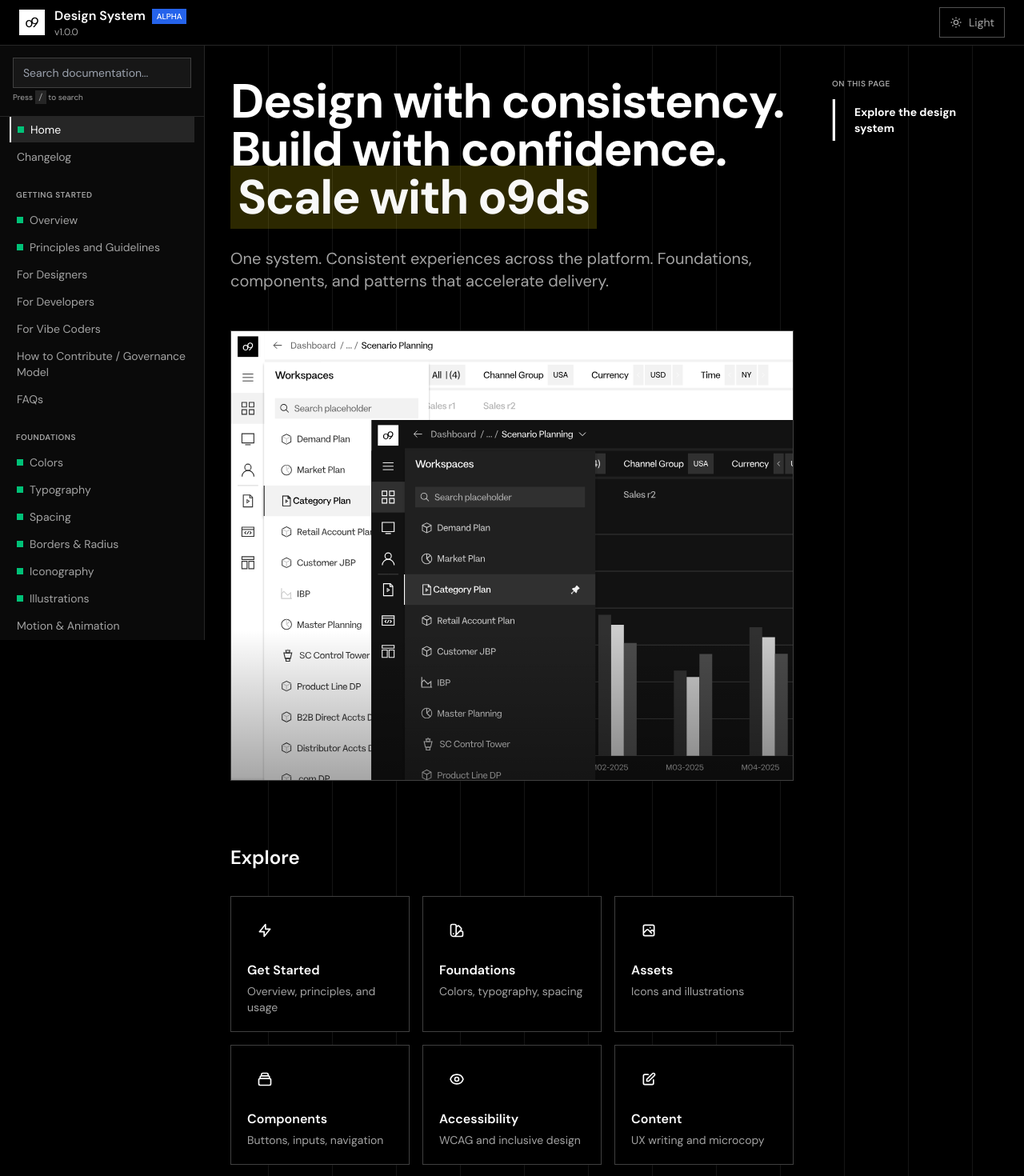
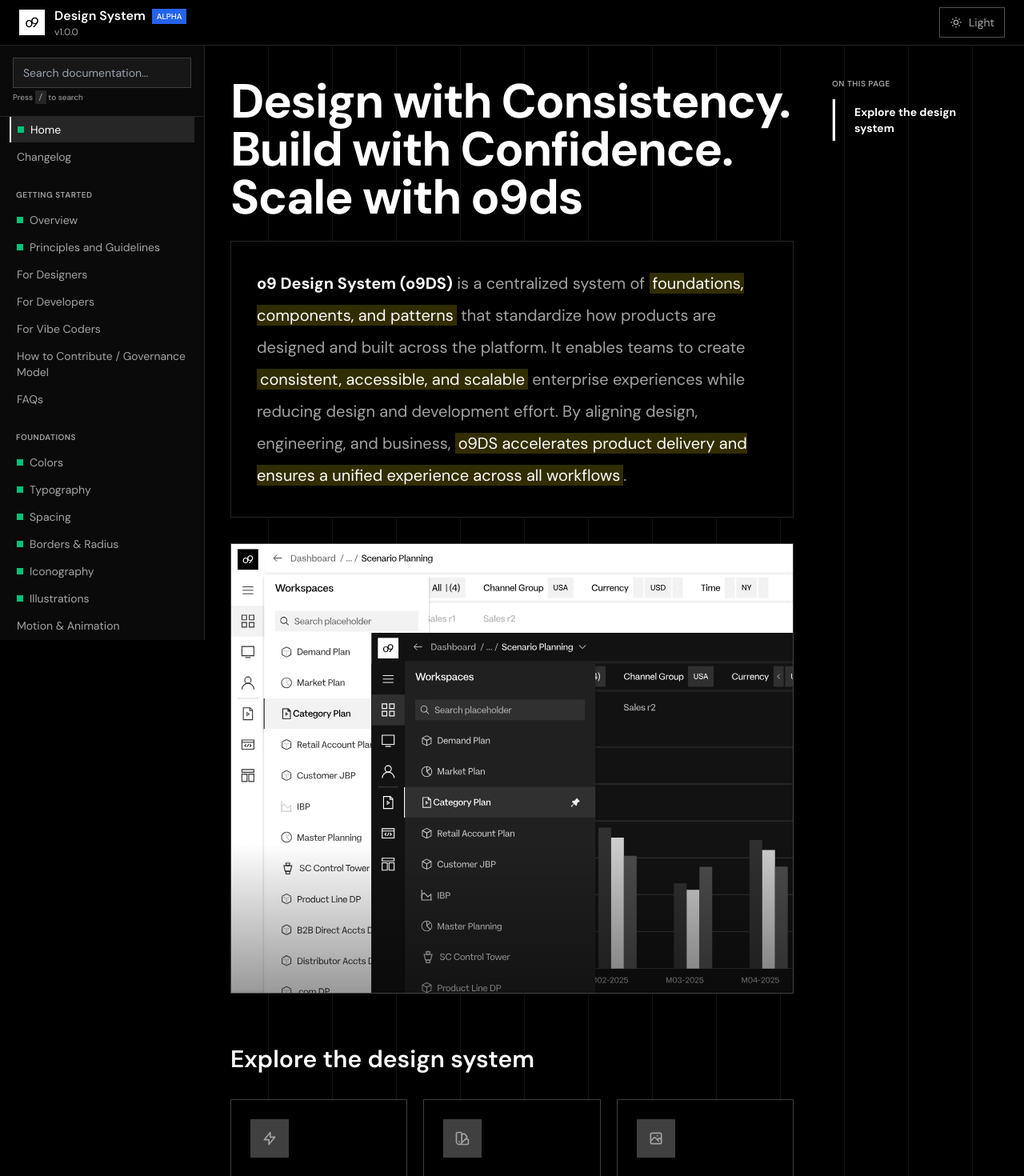
Before and after one commit to akashuxer/o9ds, a React (Vite) app: page / in a window 1280 px wide. Shown: the top 1470 px of the page at 80% size. Built offline with nearby package versions, Linux system fonts and the light colour scheme.

Commit message:
Remove MouseGlow, update Home page
Made-with: Cursor

```diff
--- a/src/LayoutComponents/MouseGlow.jsx
+++ /dev/null
@@ -1,62 +0,0 @@
-import { useState, useEffect, useCallback } from 'react'
-import { useTheme } from '../context/ThemeContext'
-
-/**
- * A subtle radial glow that follows the mouse cursor.
- * Adds a soft, ambient sparkle effect to the page.
- */
-export default function MouseGlow() {
-  const [pos, setPos] = useState({ x: 0, y: 0 })
-  const [visible, setVisible] = useState(false)
-  const { theme } = useTheme()
-  const isLight = theme === 'light'
-
-  const handleMove = useCallback((e) => {
-    setPos({ x: e.clientX, y: e.clientY })
-    if (!visible) setVisible(true)
-  }, [visible])
-
-  const handleLeave = useCallback(() => setVisible(false), [])
-
-  useEffect(() => {
-    window.addEventListener('mousemove', handleMove, { passive: true })
-    window.addEventListener('mouseleave', handleLeave)
-    return () => {
-      window.removeEventListener('mousemove', handleMove)
-      window.removeEventListener('mouseleave', handleLeave)
-    }
-  }, [handleMove, handleLeave])
-
-  if (!visible) return null
-
-  const outerColor = isLight
-    ? 'rgba(1, 1, 1, 0.04)'
-    : 'rgba(255, 255, 255, 0.055)'
-  const innerColor = isLight
-    ? 'rgba(1, 1, 1, 0.08)'
-    : 'rgba(255, 255, 255, 0.1)'
-
-  return (
-    <div
-      className="pointer-events-none fixed inset-0 z-0"
-      aria-hidden
-    >
-      <div
-        className="absolute w-[min(90vw,700px)] h-[min(90vw,700px)] -translate-x-1/2 -translate-y-1/2 transition-[left,top] duration-500 ease-out"
-        style={{
-          left: pos.x,
-          top: pos.y,
-          background: `radial-gradient(circle, ${outerColor} 0%, transparent 65%)`,
-        }}
-      />
-      <div
-        className="absolute w-64 h-64 -translate-x-1/2 -translate-y-1/2 transition-[left,top] duration-200 ease-out"
-        style={{
-          left: pos.x,
-          top: pos.y,
-          background: `radial-gradient(circle, ${innerColor} 0%, transparent 55%)`,
-        }}
-      />
-    </div>
-  )
-}
--- a/src/pages/Home.jsx
+++ b/src/pages/Home.jsx
@@ -1,7 +1,6 @@
 import { Link } from 'react-router-dom'
 import { useTheme } from '../context/ThemeContext'
 import PageWithToc from '../LayoutComponents/PageWithToc'
-import MouseGlow from '../LayoutComponents/MouseGlow'
 
 const HOME_SECTIONS = [{ id: 'explore', label: 'Explore the design system' }]
 
@@ -48,13 +47,13 @@ const CardIcon = ({ name }) => {
 }
 
 const cards = [
-  { title: 'Get Started', desc: 'Overview, principles, and usage', path: '/overview', icon: 'getStarted' },
-  { title: 'Foundations', desc: 'Colors, typography, spacing', path: '/colors', icon: 'foundations' },
+  { title: 'Get Started', desc: 'Overview, principles, and how to use the design system', path: '/overview', icon: 'getStarted' },
+  { title: 'Foundations', desc: 'Tokens, colors, typography, spacing', path: '/colors', icon: 'foundations' },
   { title: 'Assets', desc: 'Icons and illustrations', path: '/icons', icon: 'assets' },
-  { title: 'Components', desc: 'Buttons, inputs, navigation', path: '/components/button', icon: 'components' },
-  { title: 'Accessibility', desc: 'WCAG and inclusive design', path: '/accessibility', icon: 'accessibility' },
-  { title: 'Content', desc: 'UX writing and microcopy', path: '/content', icon: 'content' },
-  { title: 'Patterns', desc: 'Workflows and layouts', path: '/patterns', icon: 'patterns' },
+  { title: 'Components', desc: 'Buttons, inputs, navigation, and more', path: '/components/button', icon: 'components' },
+  { title: 'Accessibility', desc: 'WCAG standards and inclusive design', path: '/accessibility', icon: 'accessibility' },
+  { title: 'Content Guidelines', desc: 'UX writing and microcopy', path: '/content', icon: 'content' },
+  { title: 'Patterns', desc: 'Workflow solutions and layouts', path: '/patterns', icon: 'patterns' },
 ]
 
 export default function Home() {
@@ -62,75 +61,72 @@ export default function Home() {
   const isLight = theme === 'light'
 
   const highlightStyle = isLight
-    ? { backgroundColor: 'rgba(255, 229, 0, 0.3)', padding: '0 0.15em' }
-    : { backgroundColor: 'rgba(255, 229, 0, 0.18)', padding: '0 0.15em', color: '#fff' }
+    ? { backgroundColor: 'rgba(255, 229, 0, 0.35)', padding: '0 0.2em', borderRadius: '2px' }
+    : { backgroundColor: 'rgba(255, 229, 0, 0.2)', padding: '0 0.2em', borderRadius: '2px', color: '#fff' }
 
   return (
     <PageWithToc sections={HOME_SECTIONS}>
-    <MouseGlow />
-    <div className="relative z-10 space-y-20">
-      {/* Hero */}
-      <section className="relative">
-        <h1 className="relative text-3xl sm:text-4xl md:text-5xl lg:text-6xl font-bold text-o9ds-light-primary dark:text-white mb-8 tracking-tight leading-[1.1] animate-fade-in">
-          Design with consistency.
-          <br />
-          Build with confidence.
-          <br />
-          <span className="animate-highlight-pulse" style={highlightStyle}>Scale with o9ds</span>
+    <div className="space-y-16">
+      {/* Hero Section */}
+      <section>
+        <h1 className="text-3xl sm:text-4xl md:text-5xl lg:text-6xl font-bold text-o9ds-light-primary dark:text-white mb-6 tracking-tight leading-[1.15]">
+          Design with Consistency. Build with Confidence. Scale with o9ds
         </h1>
-
-        <p className="relative text-lg md:text-xl text-o9ds-light-secondary dark:text-neutral-400 max-w-2xl leading-relaxed animate-fade-in" style={{ animationDelay: '100ms' }}>
-          One system. Consistent experiences across the platform. Foundations, components, and patterns that accelerate delivery.
+        <div className="border p-6 md:p-8 mb-8" style={isLight ? { borderColor: '#E5E5E5', backgroundColor: '#FAFAFA' } : { borderColor: '#262626', backgroundColor: '#0a0a0a' }}>
+          <p className="text-lg md:text-xl text-o9ds-light-secondary dark:text-neutral-400 leading-relaxed md:leading-loose max-w-4xl">
+            <strong style={{ color: isLight ? '#010101' : '#fff' }}>o9 Design System (o9DS)</strong> is a centralized system of{' '}
+            <span className="animate-highlight-pulse" style={highlightStyle}>foundations, components, and patterns</span> that standardize how products are designed and built across the platform. It enables teams to create{' '}
+            <span className="animate-highlight-pulse" style={highlightStyle}>consistent, accessible, and scalable</span> enterprise experiences while reducing design and development effort. By aligning design, engineering, and business,{' '}
+            <span className="animate-highlight-pulse" style={highlightStyle}>o9DS accelerates product delivery and ensures a unified experience across all workflows</span>.
           </p>
-
+        </div>
         <div
-          className="group/hero relative mt-12 border overflow-hidden animate-fade-in shadow-sm"
-          style={{
-            borderColor: isLight ? '#E5E5E5' : '#404040',
-            backgroundColor: isLight ? '#F2F2F2' : '#171717',
-            animationDelay: '150ms',
-          }}
+          className="group/hero border overflow-hidden animate-fade-in shadow-sm rounded-lg"
+          style={{ borderColor: isLight ? '#E5E5E5' : '#404040', backgroundColor: isLight ? '#F2F2F2' : '#171717' }}
         >
+          <div className="relative overflow-hidden">
             <img
               src="/dashboard-app.svg"
-            alt="o9 Design System — Enterprise dashboard"
-            className="w-full h-auto transition-transform duration-700 ease-out group-hover/hero:scale-[1.02]"
+              alt="o9 Design System — Enterprise dashboard with workspaces, filters, and data visualization"
+              className="w-full h-auto transition-transform duration-500 ease-out group-hover/hero:scale-105"
             />
+            {/* Fade-darken gradient from bottom */}
             <div
               className="absolute inset-x-0 bottom-0 h-1/3 pointer-events-none"
               style={{
                 background: isLight
-                ? 'linear-gradient(to top, rgba(0,0,0,0.08), transparent)'
-                : 'linear-gradient(to top, rgba(0,0,0,0.35), transparent)',
+                  ? 'linear-gradient(to top, rgba(0,0,0,0.12), transparent)'
+                  : 'linear-gradient(to top, rgba(0,0,0,0.4), transparent)',
               }}
             />
           </div>
+        </div>
       </section>
 
-      {/* Cards */}
-      <section id="explore" className="relative">
-        <h2 className="text-xl md:text-2xl font-semibold text-o9ds-light-primary dark:text-white mb-8">Explore</h2>
-        <div className="grid gap-4 sm:grid-cols-2 lg:grid-cols-3">
+      {/* Navigation Cards */}
+      <section id="explore">
+        <h2 className="text-2xl md:text-3xl font-semibold text-o9ds-light-primary dark:text-white mb-8 mt-12">Explore the design system</h2>
+        <div className="grid gap-5 sm:grid-cols-2 lg:grid-cols-3">
           {cards.map(({ title, desc, path, icon }, i) => (
             <Link
               key={path}
               to={path}
-              className="group block border p-5 transition-all duration-300 hover:shadow-lg hover:-translate-y-1 animate-fade-in-up"
+              className="group block border p-6 transition-all duration-300 hover:shadow-md hover:-translate-y-0.5 animate-fade-in-up"
               style={{
-                animationDelay: `${80 + i * 50}ms`,
+                animationDelay: `${i * 60}ms`,
                 borderColor: isLight ? '#E5E5E5' : '#404040',
                 backgroundColor: isLight ? '#FFFFFF' : 'transparent',
               }}
             data-o9ds-card={isLight ? 'light-white' : 'dark'}
             >
               <span
-                className="flex h-11 w-11 items-center justify-center mb-4 transition-all duration-300 group-hover:scale-110"
+                className="flex h-12 w-12 items-center justify-center mb-4 transition-colors dark:bg-neutral-700 dark:text-neutral-400 group-hover:text-white"
                 data-o9ds-avatar={isLight ? '' : undefined}
               >
                 <CardIcon name={icon} />
               </span>
-              <h3 className="text-base font-semibold text-o9ds-light-primary dark:text-white mb-1">{title}</h3>
-              <p className="text-sm text-o9ds-light-secondary dark:text-neutral-400">{desc}</p>
+              <h3 className="text-lg font-semibold text-o9ds-light-primary dark:text-white mb-2">{title}</h3>
+              <p className="text-sm text-o9ds-light-secondary dark:text-neutral-400 leading-relaxed">{desc}</p>
             </Link>
           ))}
         </div>
```
Lines whose indentation alone changed are shown as unchanged.
